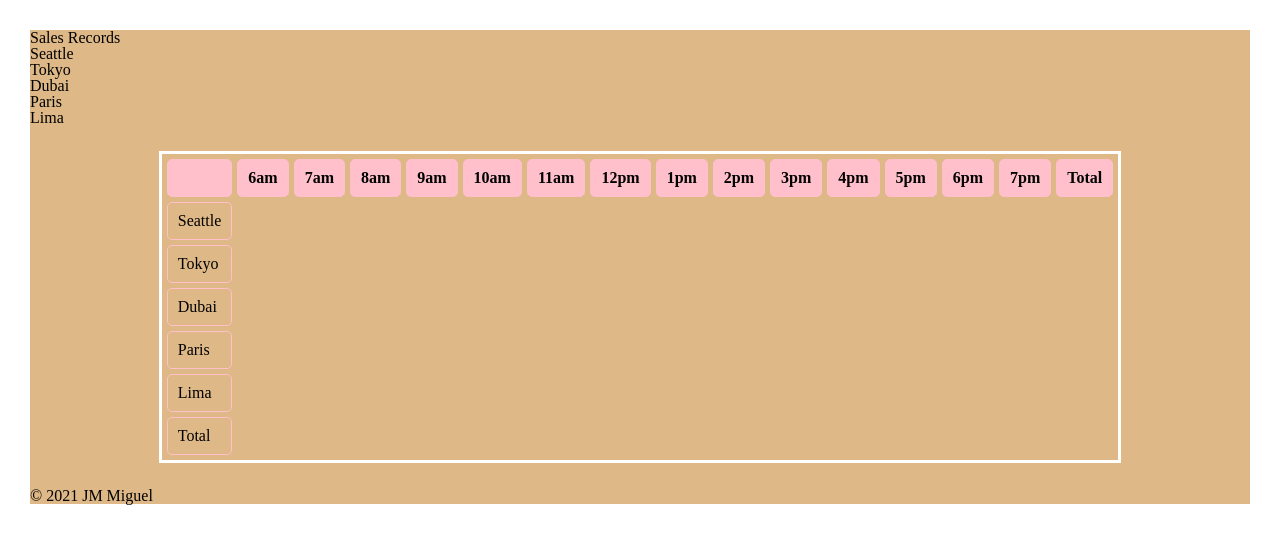
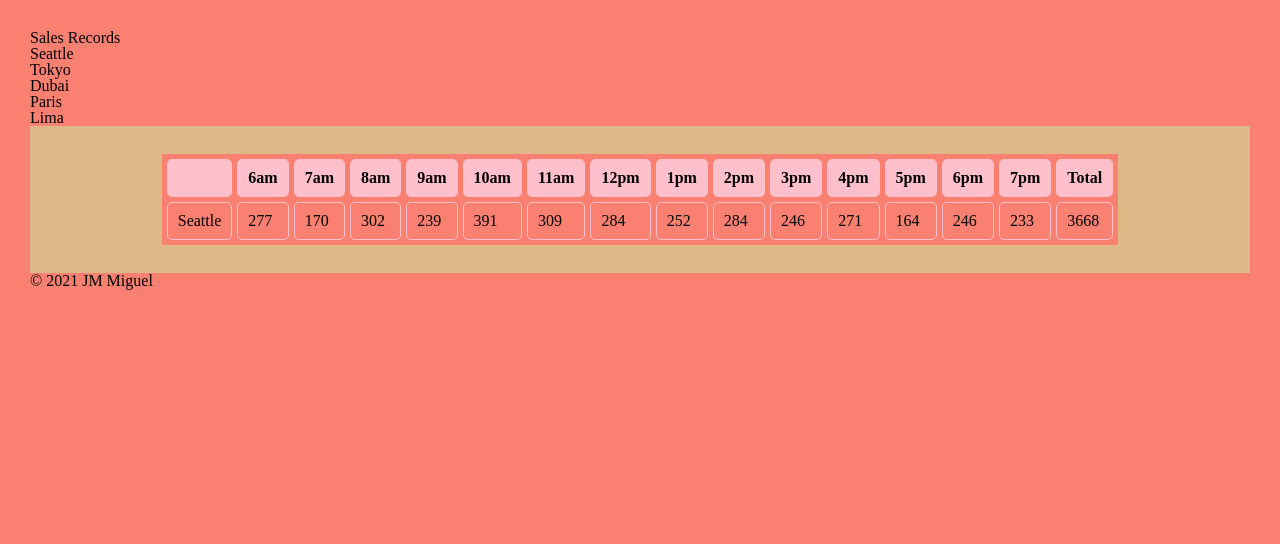
Before and after one commit to jamiguel23/cookie-stand, a plain HTML site: page sales.html in a window 1280 px wide. Drawn offline with Linux system fonts and the light colour scheme.

Commit message:
finished seattle store to table.

```diff
--- a/css/style.css
+++ b/css/style.css
@@ -1,5 +1,6 @@
 * {
   margin: 30px;
+  background-color: salmon;
 }
 
 main {
@@ -11,7 +12,7 @@ main {
 table {
 	border-collapse: separate;
   border-spacing: 5px;
-  border: medium solid white;
+  border: medium solid burlywood;
   margin: 25px auto;
 }
 
--- a/js/app.js
+++ b/js/app.js
@@ -14,21 +14,67 @@ console.log(hours);
 // const parisList = document.getElementById('paris-list');
 // const limaList = document.getElementById('lima-list');
 
-let hourTotals= [];
+// const cookieTable = document.querySelector('table');
+const cookieTable = document.getElementById('cookie-table');
+console.log(cookieTable);
+
+// let hourTotals = [];
 
 //create constructor notation for all Stores
-function Store(name, min, avgCookSoldEachArray, max) {
-  this.storeName = name;
+function Store(name, min, max, avg) {
+  this.name = name;
   this.min = min;
   this.max = max;
-  this.avgCookSoldEachArray = avgCookSoldEachArray;
-  hourTotals.push(this);
+  this.avg = avg;
+  this.avgCookSoldEachArray = [];
+  this.dailyTotal = 0;
+  this.getRandomCust = function () {
+
+    return Math.floor(Math.random() * (this.max - this.min + 1) + this.min); //The maximum is inclusive and the minimum is inclusive
+  };
+  this.getRandomCookPerHour = function () {
+
+    return Math.round(this.getRandomCust() * this.avg); // This should find a single average day
+  };
+  this.pushSoldArray = function () {
+    for (let i = 0; i < hours.length; i++) {
+      this.avgCookSoldEachArray.push(this.getRandomCookPerHour()); //for loop to go the length of hours array to assign it a random daily average
+    }
+  };
+  this.totalCookSales = function () {
+    this.pushSoldArray();
+    for (let i = 0; i < this.avgCookSoldEachArray.length; i++) {
+      this.dailyTotal += this.avgCookSoldEachArray[i];
+    }
+  };
+
+  this.render();
 }
-// created seattleStore
-let seattleStore = new Store('Seattle', 23, [10,15,20], 65);
 
-//POL
-console.log(seattleStore);
+
+
+Store.prototype.render = function () {
+  this.totalCookSales();
+  let tr = document.createElement('tr');
+  let td = document.createElement('td');
+  td.textContent = this.name;
+  tr.appendChild(td);
+
+  for (let i = 0; i < this.avgCookSoldEachArray.length; i++) {
+    let td = document.createElement('td');
+    td.textContent = this.avgCookSoldEachArray[i];
+    tr.appendChild(td);
+    // this.hourTotals += this.avgCookSoldEachArray[i];
+  }
+  td = document.createElement('td');
+  td.textContent = this.dailyTotal;
+  tr.appendChild(td);
+  cookieTable.appendChild(tr);
+
+};
+new Store('Seattle', 23, 65, 6.3);
+
+
 
 
 // // created seattle object
@@ -57,16 +103,6 @@ console.log(seattleStore);
 //       this.dailyTotal += this.avgCookSoldEachArray[i];
 //     }
 //   },
-//   render: function () {
-//     for (let i = 0; i < hours.length; i++) {
-//       let li = document.createElement('li');
-//       li.textContent = `${hours[i]}: ${this.getRandomCookPerHour()} cookies`;
-//       seattleList.appendChild(li);
-//     }
-//     let liTotal = document.createElement('li');
-//     liTotal.textContent = `Total: ${this.dailyTotal} cookies`;
-//     seattleList.appendChild(liTotal);
-//   }
 
 // };
 
--- a/sales.html
+++ b/sales.html
@@ -15,7 +15,7 @@
         <ul id="paris-list">Paris</ul>
         <ul id="lima-list">Lima</ul>
 
-        <table>
+        <table id="cookie-table">
             <thead>
               <tr>
                 <th></th>
@@ -37,10 +37,10 @@
               </tr>
             </thead>
             <tfoot>
-              <tr>
+              <!-- <tr>
                 <td>Seattle</td>
-            </tr>
-            <tr>
+            </tr> -->
+            <!-- <tr>
                 <td>Tokyo</td>
             </tr>
             <tr>
@@ -55,7 +55,7 @@
             <tr>
                 <td>Total</td>
             </tr>
-            </tfoot>
+            </tfoot> -->
           </table>
     <footer>
         &copy 2021 JM Miguel
```
